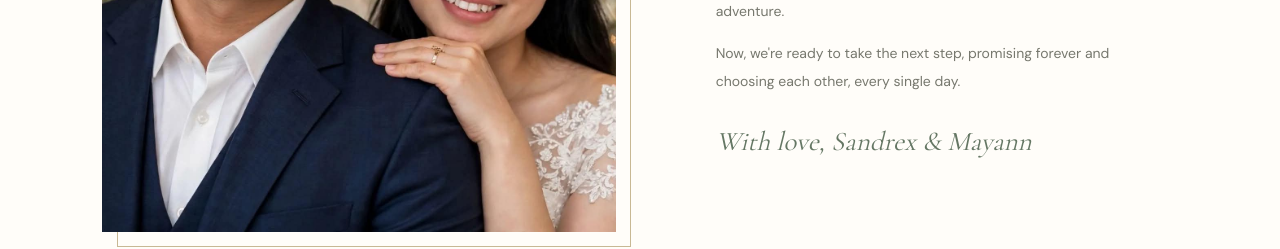
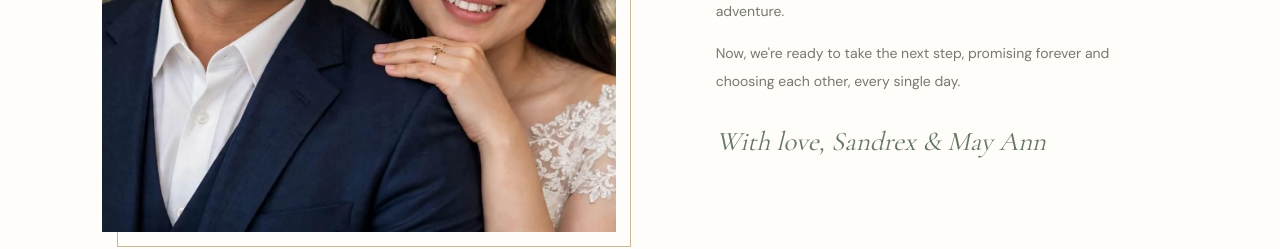
Before and after one commit to JemsonMislani/Wedding-Invitation, a React (Vite) app: page / in a window 1280 px wide. Shown: the part 1860-2109 px from the top of the page. Built offline with nearby package versions, Linux system fonts and the light colour scheme.

Commit message:
change some names.

```diff
--- a/index.html
+++ b/index.html
@@ -2,7 +2,7 @@
 <html lang="en">
   <head>
     <meta charset="UTF-8" />
-    <link rel="icon" type="image/svg+xml" href="/favicon.svg" />
+    <link rel="icon" type="image/svg+xml" href="/Favicon.jpg" />
     <meta name="viewport" content="width=device-width, initial-scale=1.0" />
     <title>wedding-invitation</title>
   </head>
--- a/src/App.jsx
+++ b/src/App.jsx
@@ -60,7 +60,7 @@ const entourage = {
     ["Wilma Valenzuela", "Leo Valenzuela (Bride Sponsors)"],
     ["Lucinio Villon Jr.", "Peruza Villon (Bride Sponsors)"],
     ["Melanie Akim", "Benjie Akim (Bride Sponsors)"],
-    ["Fatima Corpuz", "Deenuel Boro (Groom Sponsors)"],
+    ["Fatma Corpuz", "Deenuel Boro (Groom Sponsors)"],
     ["JB Brizuela", "Janet Isanan (Groom Sponsors)"],
   ],
 };
@@ -280,7 +280,7 @@ function App() {
               forever and choosing each other, every single day.
             </p>
 
-            <p className="signature">With love, Sandrex & Mayann</p>
+            <p className="signature">With love, Sandrex & May Ann</p>
           </div>
         </section>
 
@@ -491,7 +491,7 @@ function App() {
       <footer className="site-footer">
         <a href="#home" className="footer-monogram">S & M</a>
         <p>MADE WITH LOVE, FOR A LOVE THAT LASTS FOREVER.</p>
-        <span>© 2026 · Sandrex & Mayann Wedding</span>
+        <span>© 2026 · Sandrex & May Ann Wedding</span>
         <p className="developer-credit">
           Design & Developed by <span>Jemson Mislani</span>
         </p>
```
Also changed, not shown: public/Favicon.jpg (added).
